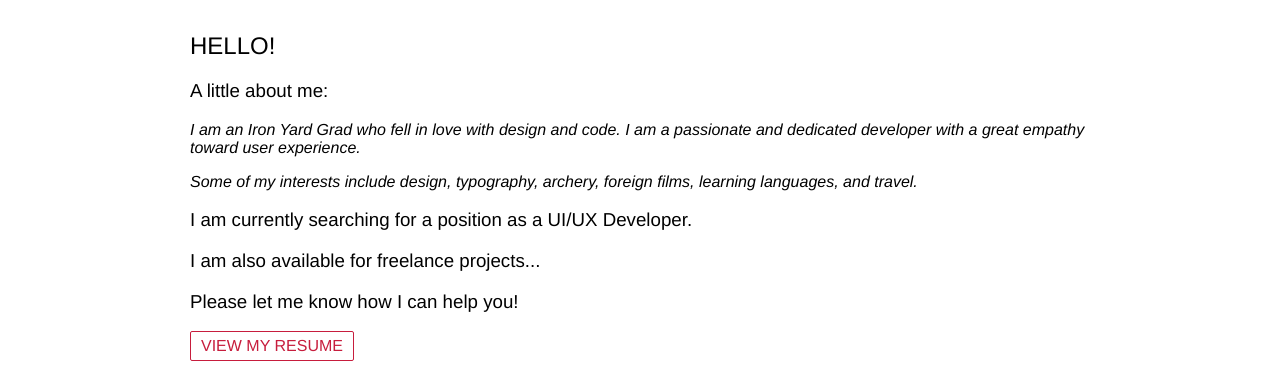
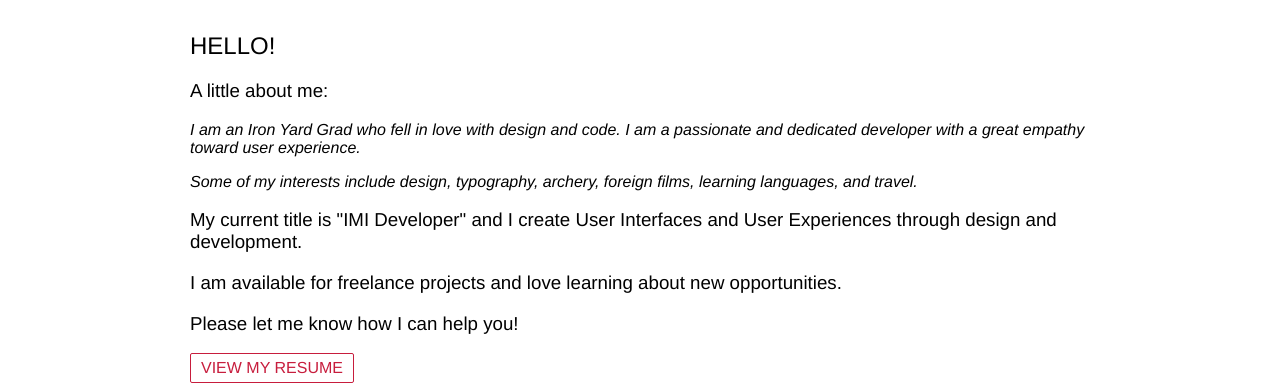
Before and after one commit to sarahjones1025/sarahjones1025.github.io, a plain HTML site: page contact.html in a window 1280 px wide. Shown: the part 148-537 px from the top of the page. Drawn offline with Linux system fonts and the light colour scheme.

Commit message:
Updates to my contact details

```diff
--- a/contact.html
+++ b/contact.html
@@ -38,8 +38,8 @@
                     <h3>A little about me:</h3>
                     <p>I am an Iron Yard Grad who fell in love with design and code. I am a passionate and dedicated developer with a great empathy toward user experience.</p>
                     <p>Some of my interests include design, typography, archery, foreign films, learning languages, and travel.</p>
-                    <h3>I am currently searching for a position as a UI/UX Developer.</h3>
-                    <h3>I am also available for freelance projects...</h3>
+                    <h3>My current title is "IMI Developer" and I create User Interfaces and User Experiences through design and development.</h3>
+                    <h3>I am available for freelance projects and love learning about new opportunities.</h3>
                     <h3>Please let me know how I can help you!</h3>
                     <a href="Sarah-Jones-Resume.pdf" class="resume_link">View my Resume</a>
                     <ul>
```
